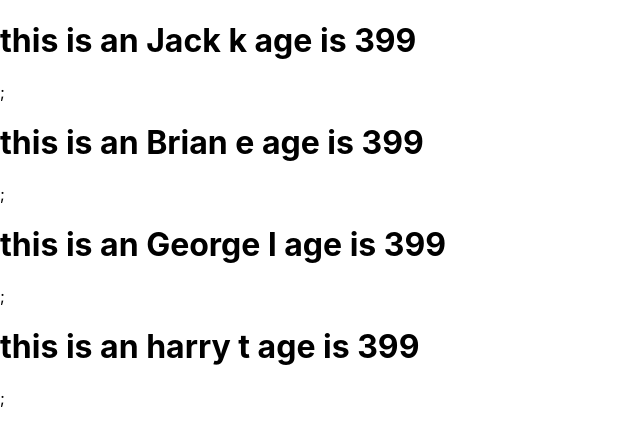
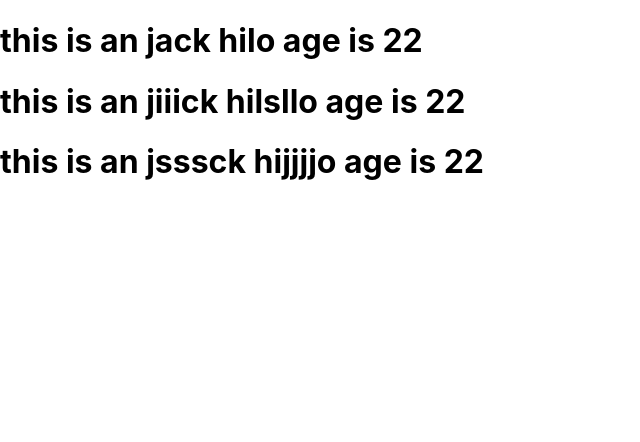
Before and after one commit to pixelstorm/react-props, a React (Create React App) app: page / in a window 1280 px wide. Shown: the top 442 px of the page, without its empty margins (0-640 px from the left). Built offline with nearby package versions, Linux system fonts and the light colour scheme.

Commit message:
use map to output employees

```diff
--- a/src/App.js
+++ b/src/App.js
@@ -1,11 +1,29 @@
 import Employee from "./Employee";
+
+const employeeInfo = [
+  {
+    firstName: "jack",
+    lastName: "hilo",
+    age: "22",
+  },
+  {
+    firstName: "jiiick",
+    lastName: "hilsllo",
+    age: "22",
+  },
+  {
+    firstName: "jsssck",
+    lastName: "hijjjjo",
+    age: "22",
+  },
+];
 function App() {
   return (
     <div className="App">
-      <Employee name="Jack" lastname="k" age="399" />;
-      <Employee name="Brian" lastname="e" age="399" />;
-      <Employee name="George" lastname="l" age="399" />;
-      <Employee name="harry" lastname="t" age="399" />;
+      {employeeInfo.map((employee) => {
+        const { firstName, lastName, age } = employee;
+        return <Employee firstName={firstName} lastName={lastName} age={age} />;
+      })}
     </div>
   );
 }
--- a/src/Employee.js
+++ b/src/Employee.js
@@ -1,10 +1,10 @@
 import React from "react";
 
 const Employee = (props) => {
-  const { name, lastname, age } = props;
+  const { firstName, lastName, age } = props;
   return (
     <h1>
-      this is an {name} {lastname} age is {age}
+      this is an {firstName} {lastName} age is {age}
     </h1>
   );
 };
```
